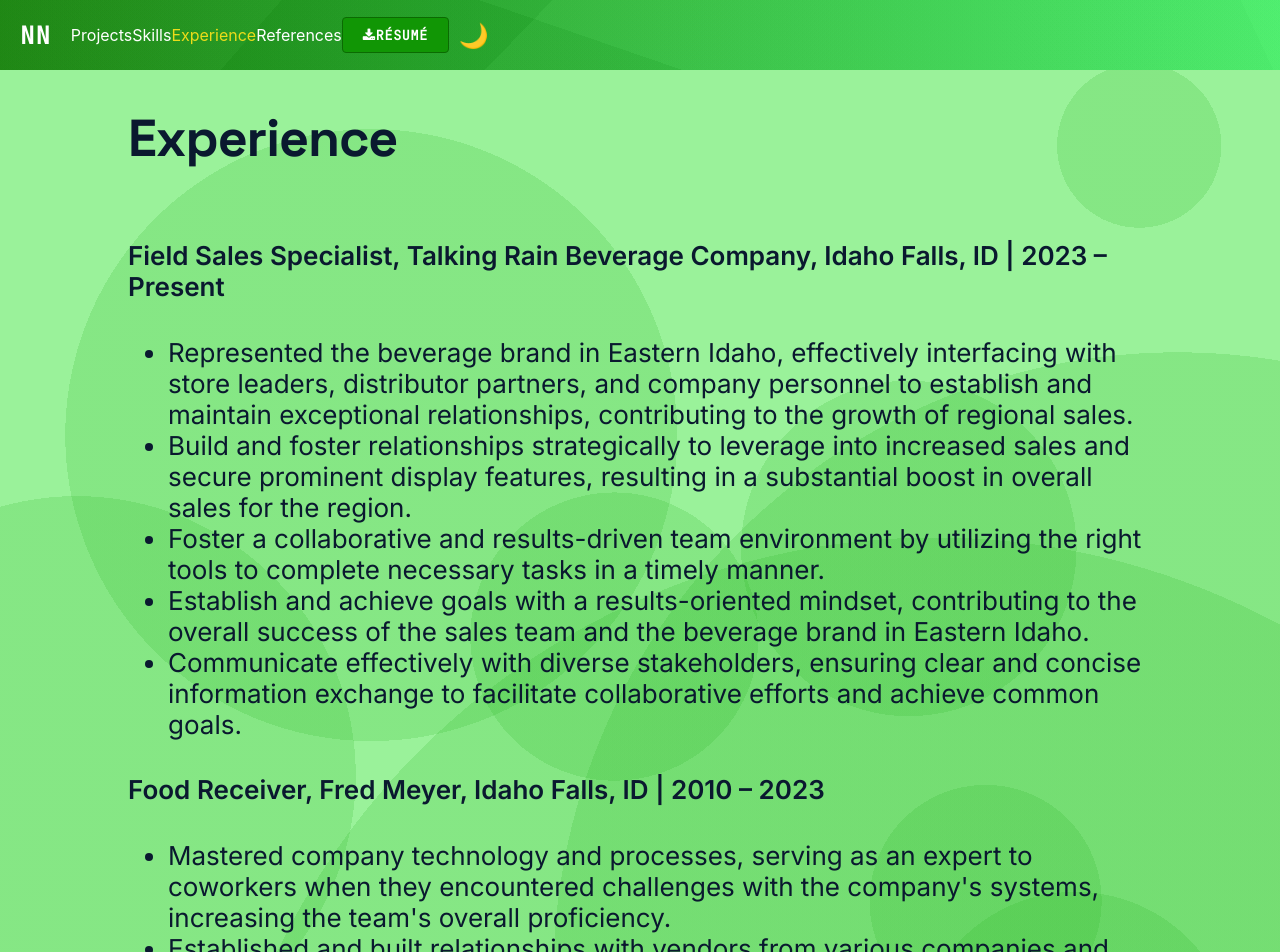
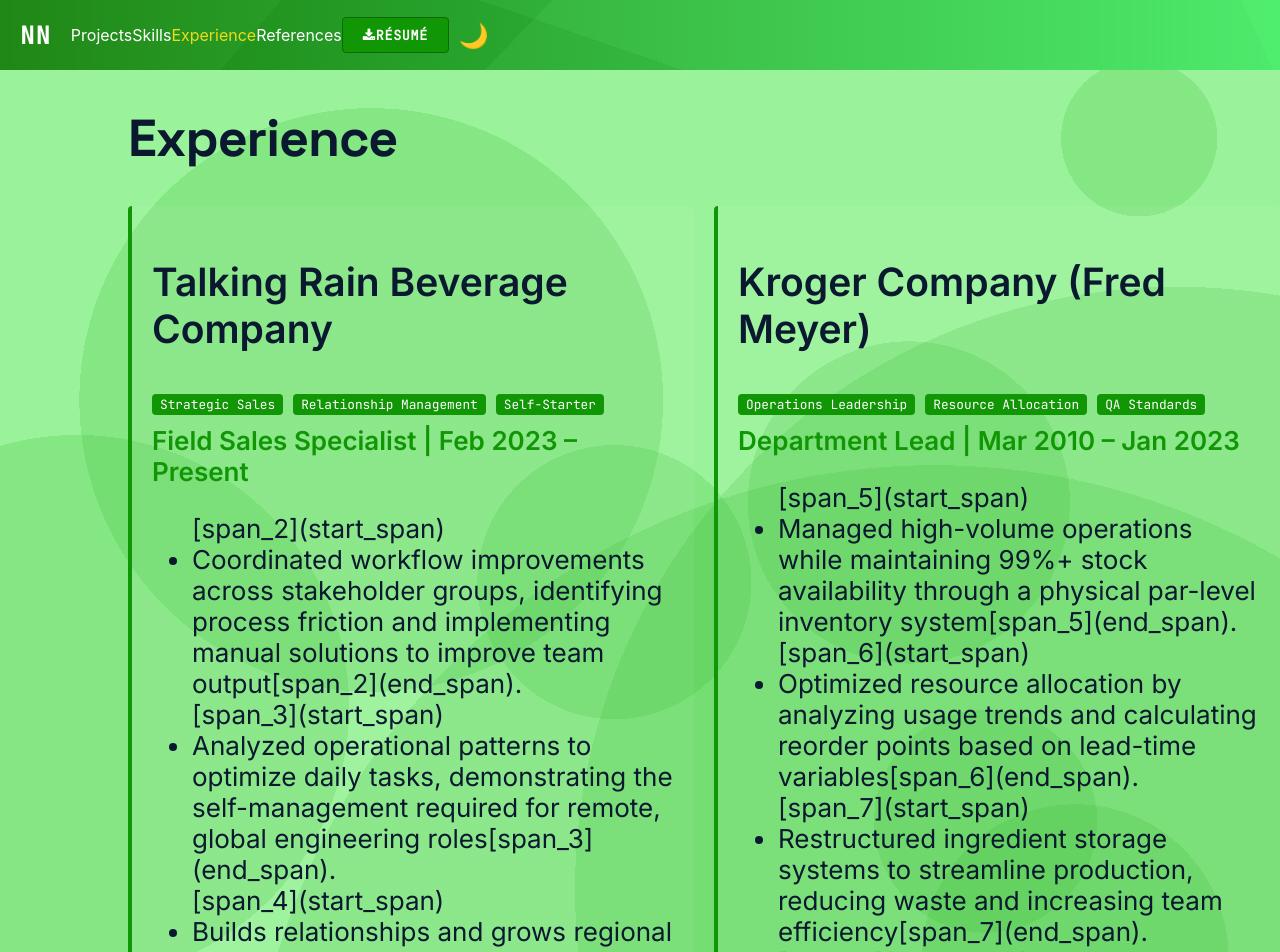
Before and after one commit to NevinsN/professional_portfolio, a React (Create React App) app in the folder professional_portfolio/: page /experience in a window 1280 px wide. Shown: the top 952 px of the page. Built offline with nearby package versions, Linux system fonts and the light colour scheme.

Commit message:
experiemce update

```diff
--- a/professional_portfolio/src/pages/experience.js
+++ b/professional_portfolio/src/pages/experience.js
@@ -5,35 +5,53 @@ const Experience = ({ theme }) => {
         <header className={`App-header ${theme}`}>
             <div className="App-header_titleSubpage">
                 <h1>Experience</h1>
+
+                <div className="project-container">
+                    {/* Talking Rain - Field Sales Specialist */}
+                    <div className="project-card">
+                        <div className="project-header">
+                            <h2>Talking Rain Beverage Company</h2>
+                            <div className="tech-stack">
+                                <span className="tag">Strategic Sales</span>
+                                <span className="tag">Relationship Management</span>
+                                <span className="tag">Self-Starter</span>
                             </div>
-            <div
-            style={{
-                justifyContent: "centre",
-                alignItems: "centre",
-                paddingLeft: "10%",
-                paddingRight: "10%",
-            }}
-            >
-            <p>
-                <h4>Field Sales Specialist, Talking Rain Beverage Company, Idaho Falls, ID | 2023 – Present</h4>
+                            <p style={{ fontWeight: '600', color: 'var(--primary-green)', marginTop: '5px' }}>
+                                Field Sales Specialist | Feb 2023 – Present
+                            </p>
+                        </div>
+                        <div className="project-body">
                             <ul>
-                    <li>Represented the beverage brand in Eastern Idaho, effectively interfacing with store leaders, distributor partners, and company personnel to establish and maintain exceptional relationships, contributing to the growth of regional sales.</li>
-                    <li>Build and foster relationships strategically to leverage into increased sales and secure prominent display features, resulting in a substantial boost in overall sales for the region.</li>
-                    <li>Foster a collaborative and results-driven team environment by utilizing the right tools to complete necessary tasks in a timely manner.  </li>
-                    <li>Establish and achieve goals with a results-oriented mindset, contributing to the overall success of the sales team and the beverage brand in Eastern Idaho.</li>
-                    <li>Communicate effectively with diverse stakeholders, ensuring clear and concise information exchange to facilitate collaborative efforts and achieve common goals.</li>
+                                [span_2](start_span)<li>Coordinated workflow improvements across stakeholder groups, identifying process friction and implementing manual solutions to improve team output[span_2](end_span).</li>
+                                [span_3](start_span)<li>Analyzed operational patterns to optimize daily tasks, demonstrating the self-management required for remote, global engineering roles[span_3](end_span).</li>
+                                [span_4](start_span)<li>Builds relationships and grows regional sales with little oversight in dynamic, rapid-paced environments[span_4](end_span).</li>
                             </ul>
+                        </div>
+                    </div>
+
+                    {/* Kroger/Fred Meyer - Department Lead */}
+                    <div className="project-card">
+                        <div className="project-header">
+                            <h2>Kroger Company (Fred Meyer)</h2>
+                            <div className="tech-stack">
+                                <span className="tag">Operations Leadership</span>
+                                <span className="tag">Resource Allocation</span>
+                                <span className="tag">QA Standards</span>
+                            </div>
+                            <p style={{ fontWeight: '600', color: 'var(--primary-green)', marginTop: '5px' }}>
+                                Department Lead | Mar 2010 – Jan 2023
                             </p>
-            <p>
-                <h4>Food Receiver, Fred Meyer, Idaho Falls, ID | 2010 – 2023 </h4>
+                        </div>
+                        <div className="project-body">
                             <ul>
-                    <li>Mastered company technology and processes, serving as an expert to coworkers when they encountered challenges with the company's systems, increasing the team's overall proficiency.</li>
-                    <li>Established and built relationships with vendors from various companies and backgrounds, fostering positive and collaborative partnerships.</li>
-                    <li>Demonstrate strong organizational and time management skills by managing individual priorities to accomplish all daily tasks.</li>
-                    <li>Created a file storage system to comply with company and governmental regulations, ensuring adherence to compliance standards and efficient data management.</li>
-                    <li>Proactively addressed challenges and solved problems related to product receiving, ensuring a smooth flow of operations and maintaining a high level of accuracy.</li>
+                                [span_5](start_span)<li>Managed high-volume operations while maintaining 99%+ stock availability through a physical par-level inventory system[span_5](end_span).</li>
+                                [span_6](start_span)<li>Optimized resource allocation by analyzing usage trends and calculating reorder points based on lead-time variables[span_6](end_span).</li>
+                                [span_7](start_span)<li>Restructured ingredient storage systems to streamline production, reducing waste and increasing team efficiency[span_7](end_span).</li>
+                                [span_8](start_span)<li>Translated complex operational requirements into clear technical instructions for consistent service delivery[span_8](end_span).</li>
                             </ul>
-            </p>
+                        </div>
+                    </div>
+                </div>
             </div>
         </header>
     );
```
Lines whose indentation alone changed are shown as unchanged.
